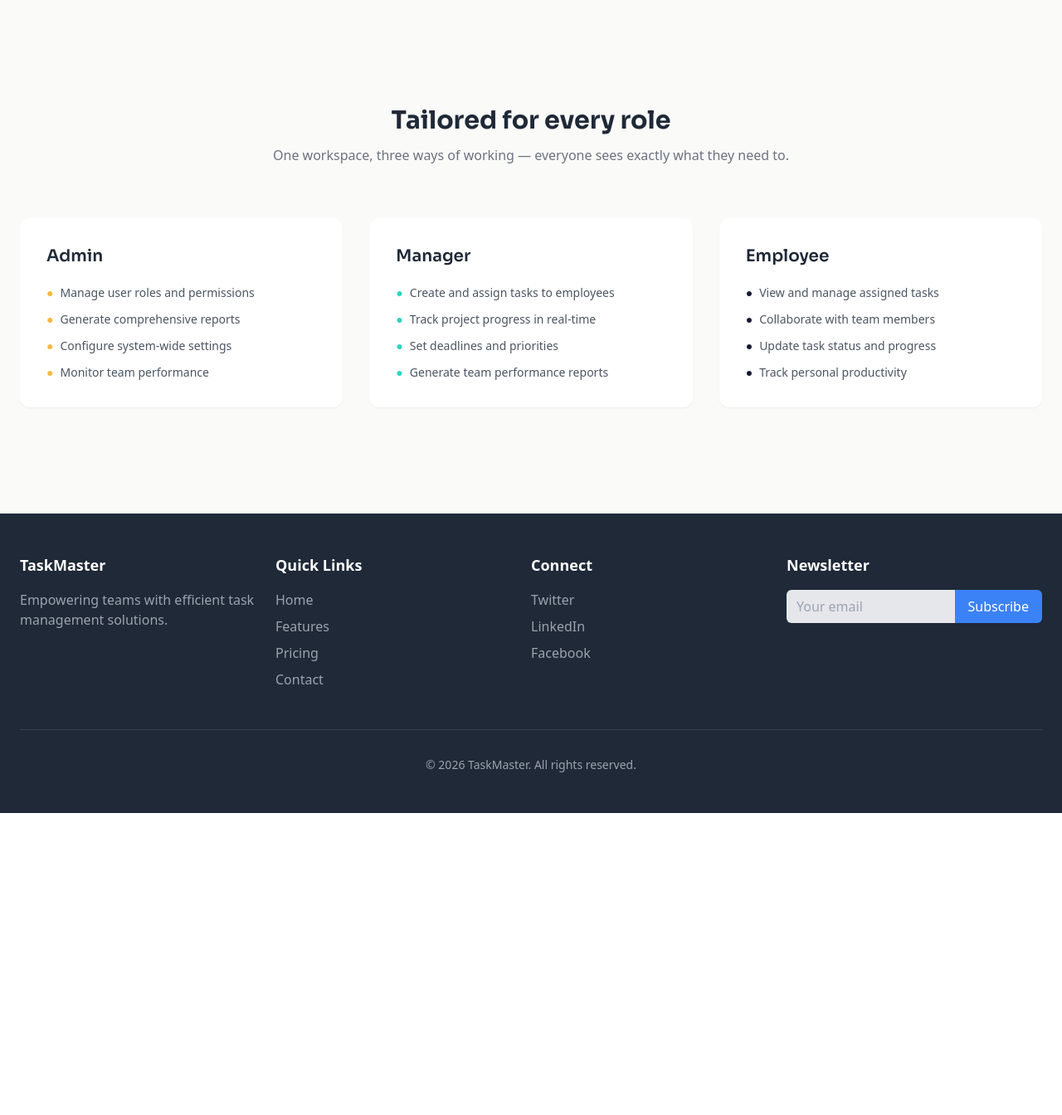
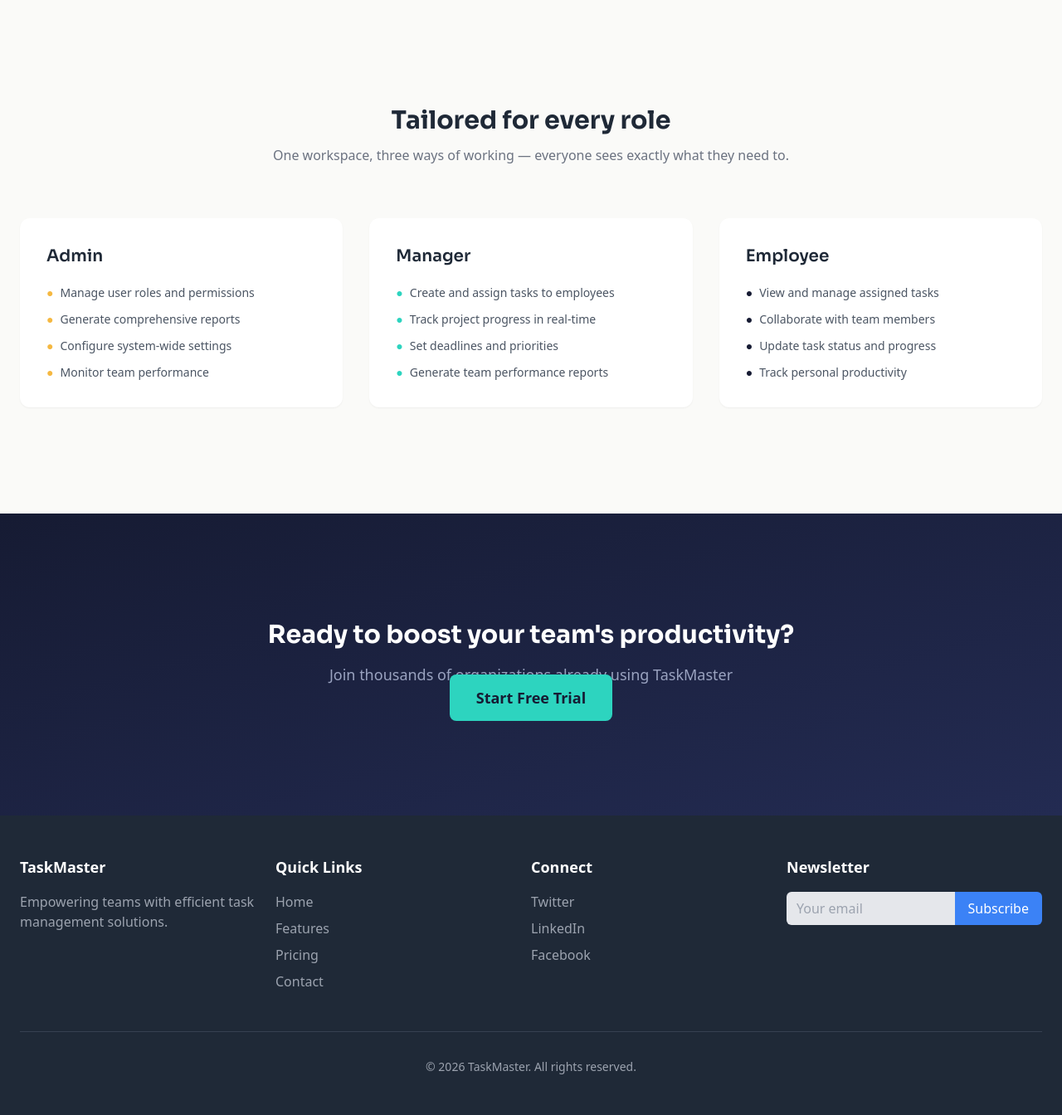
Before and after one commit to shehabuddin380/task_managemant_django, a Django app: template core/templates/home.html in a window 1280 px wide. Shown: the part 748-2092 px from the top of the page at 83% size. Before the commit the page ends 1728 px from the top, so only its background shows below. Run offline with Django 5.2, Linux system fonts and the light colour scheme; the template is opened without the code that fills it, so the values that code supplies are empty.

Commit message:
update home

```diff
--- a/core/templates/home.html
+++ b/core/templates/home.html
@@ -117,5 +117,19 @@
   </div>
 </section>
 
-
+<!-- Call to Action -->
+<section id="pricing" class="bg-gradient-to-br from-[#161B33] to-[#232B52] py-24 md:py-32">
+  <div class="container mx-auto px-6 text-center">
+    <h2 class="font-display font-bold text-3xl text-white mb-4">
+      Ready to boost your team's productivity?
+    </h2>
+    <p class="text-lg text-[#9AA3C0] mb-10">
+      Join thousands of organizations already using TaskMaster
+    </p>
+    <a href="{% url 'sign-up' %}"
+       class="inline-block bg-[#2DD4BF] text-[#161B33] px-8 py-4 rounded-lg font-semibold text-lg hover:bg-[#25b8a5] transition-colors">
+      Start Free Trial
+    </a>
+  </div>
+</section>
 {% endblock %}
```
